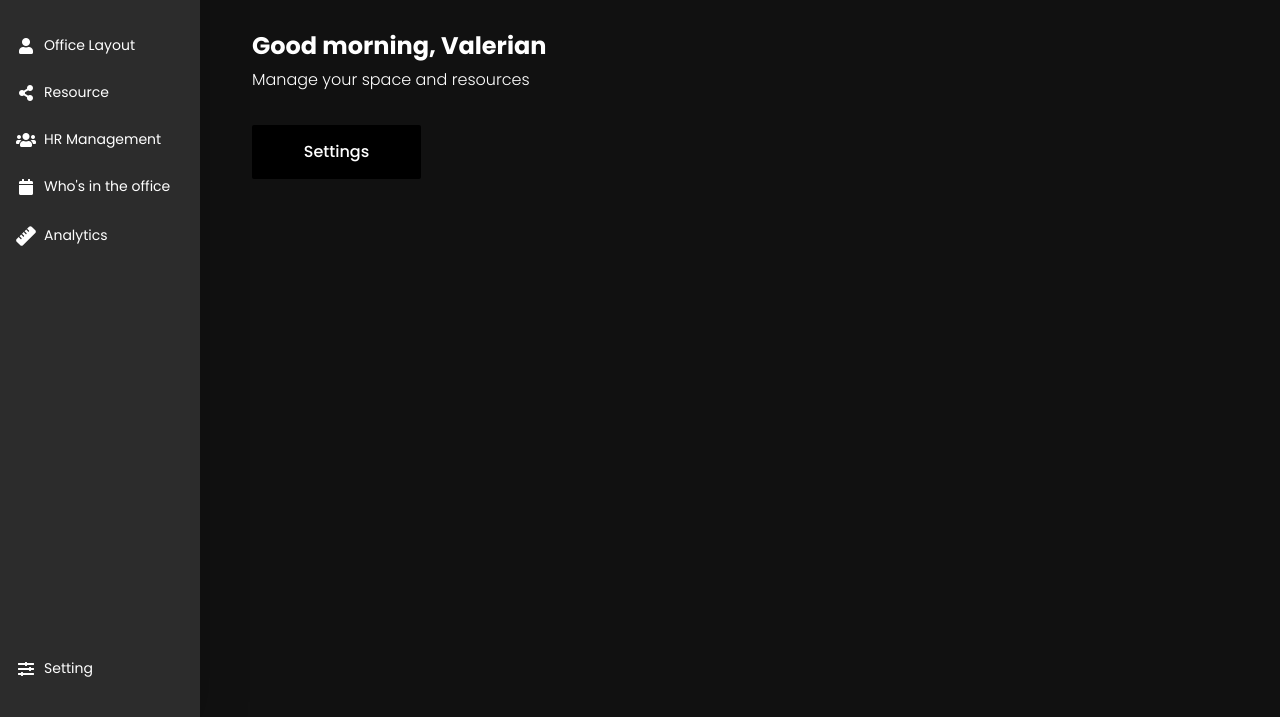
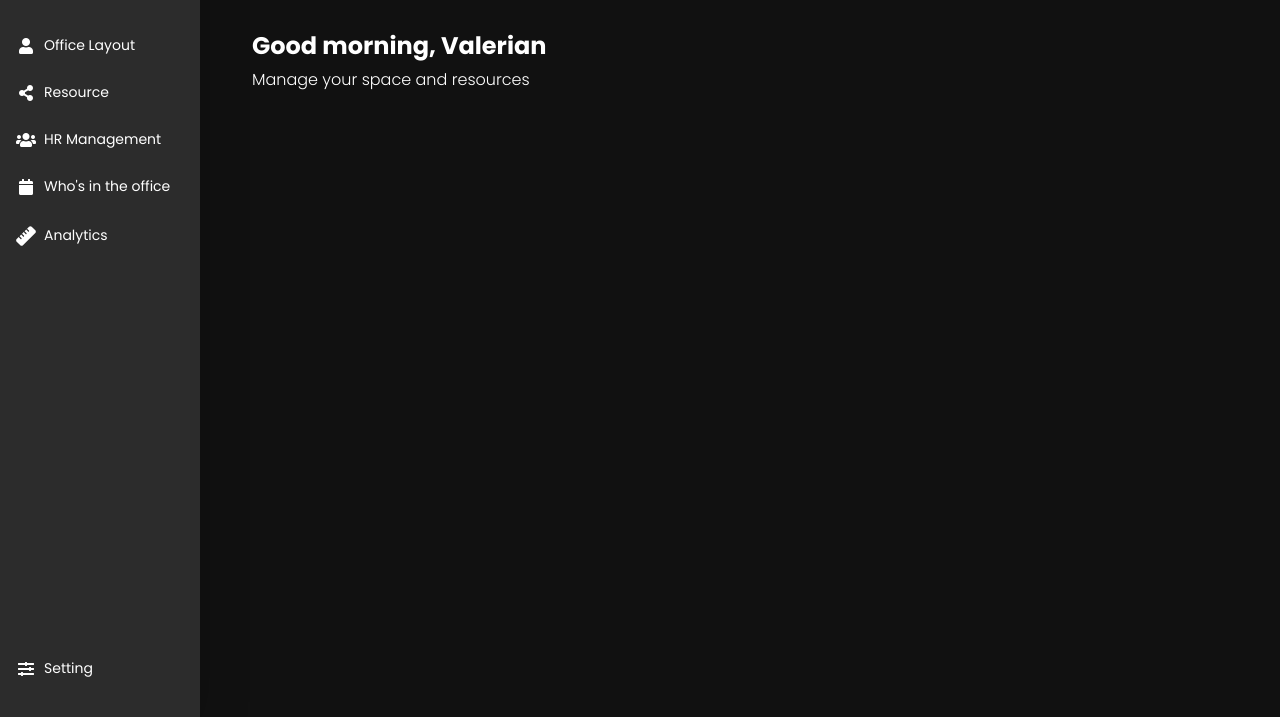
Before and after one commit to zubairasif3/valerian, a plain HTML site: page dashboard.html in a window 1280 px wide. Shown: the part 83-800 px from the top of the page. Drawn offline with nearby package versions, Linux system fonts and the light colour scheme.

Commit message:
dashboard

```diff
--- a/assets/css/dashboard.css
+++ b/assets/css/dashboard.css
@@ -114,6 +114,7 @@ body{
     font-size: 20px;
     font-weight: 500;
     line-height: 24px;
+    display: none;
 }
 #sidebar-container .logo-heading img{
     max-width: 100%;
--- a/dashboard.html
+++ b/dashboard.html
@@ -102,7 +102,7 @@
                             <div class="col-lg-5 col-md-6 col-sm-12 col-12 mb-4">
                                 <div class="main-heading">Good morning, Valerian</div>
                                 <div class="main-text">Manage your space and resources</div>
-                                <div class="button">
+                                <div class="button d-none">
                                     <a href="#" class="btn btn-setting">Settings</a>
                                 </div>
                                 <div class="flex-cards d-none">
@@ -136,7 +136,7 @@
                                 </div>
                             </div>
                             <div class="col-lg-7 col-md-6 col-sm-12 col-12 mb-4">
-                                <div class="row w-100 mx-auto dash-right-cards  d-none">
+                                <div class="row w-100 mx-auto dash-right-cards d-none">
                                     <div class="col-lg-4 col-md-4 col-sm-4 col-6">
                                         <div class="dash-card">
                                             <div class="img">
```
